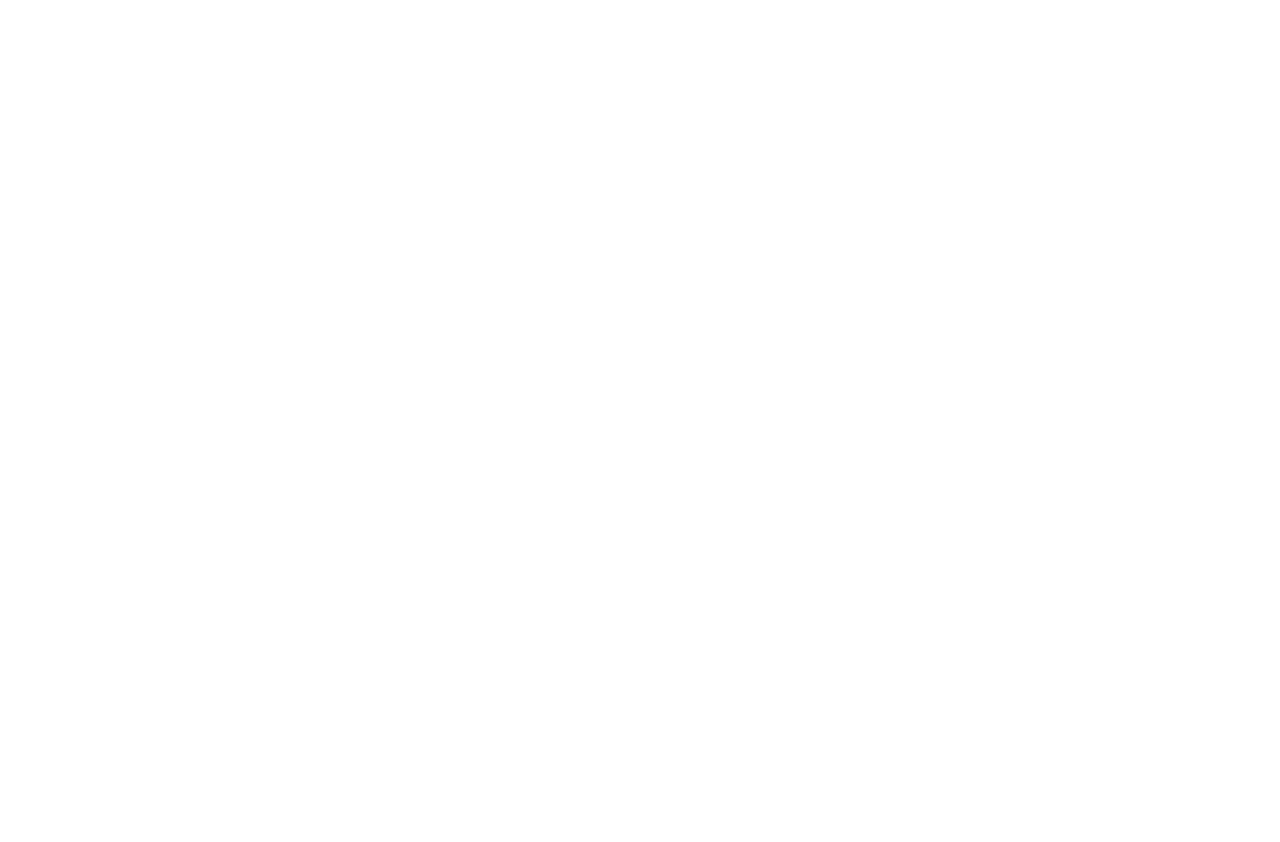
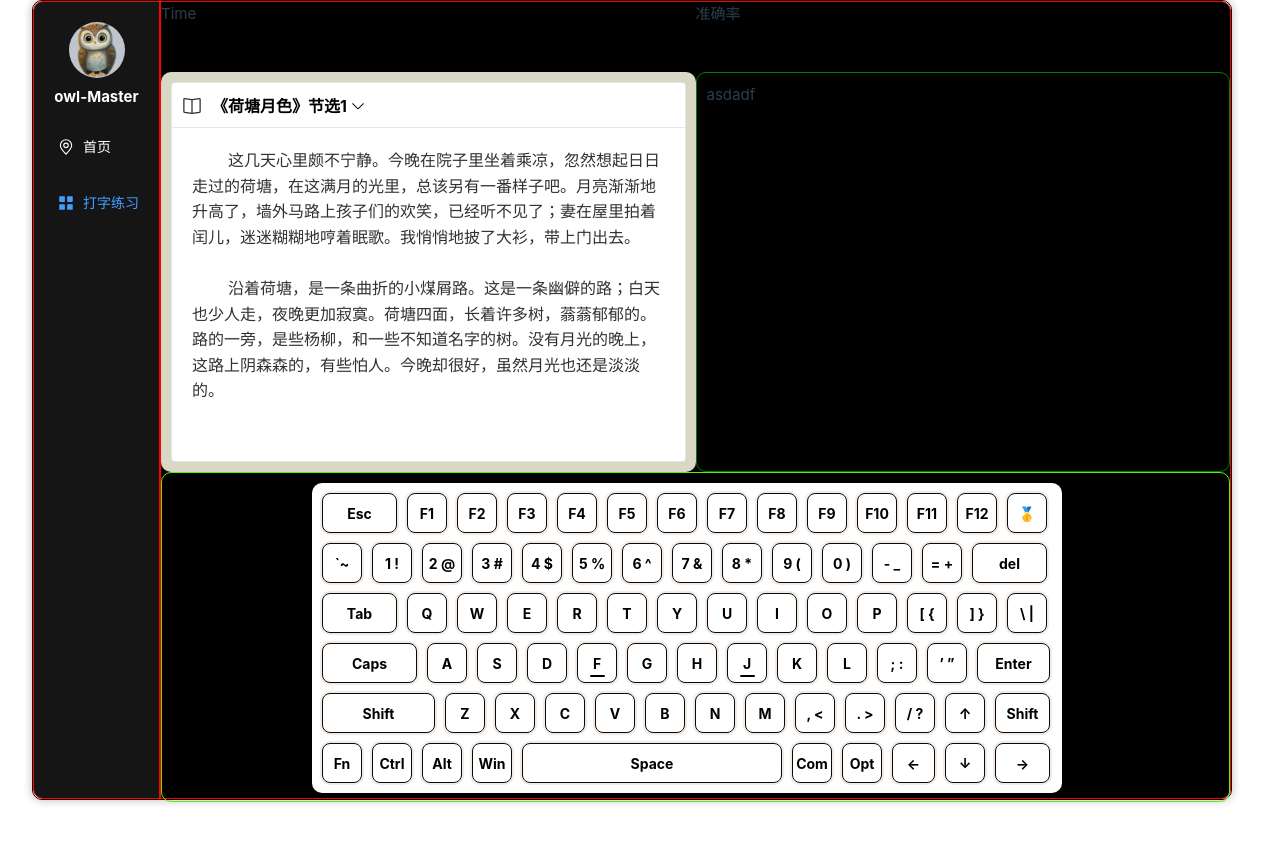
Before and after one commit to northcastle/Owl, a Vue app: page /typingPractice in a window 1280 px wide. Before the commit this address had no page. Shown: the top 842 px of the page. Before the commit the page ends 800 px from the top, so only its background shows below. Built offline with nearby package versions, Linux system fonts and the light colour scheme.

Commit message:
finish the typingprice case show

```diff
--- a/src/components/owlMenuPanel/OwlMenuPanel.vue
+++ b/src/components/owlMenuPanel/OwlMenuPanel.vue
@@ -17,21 +17,22 @@
 
 <script setup lang="ts">
 
-import {reactive,ref} from 'vue'
+import {ref} from 'vue'
+
+import { useRoute } from 'vue-router';
 
 // 导入菜单对象的类型
-import type { MenuObj } from './OwlMenuPanelType';
+import type {MenuObjProps } from './OwlMenuPanelType';
 
 // 声明默认的导航页面
 const defaultMenu = ref('/about')
 
-// 声明一些菜单元素
-const menuList:Array<MenuObj> = reactive([
-  {id:'a',text:'首页',icon:'Location',routerPath:'/about'},
-  {id:'b',text:'打字练习',icon:'Menu',routerPath:'/owlkeyboard'},
-//   {id:'b',text:'About页面',icon:'WarningFilled',routerPath:'/about'},
-])
+// 声明菜单的元素列表 : 支持从父组件传过来
+const menu = defineProps<MenuObjProps>()
 
+// 根据当前的路由地址来确定真实的导航页面
+const currentRoute = useRoute()
+defaultMenu.value = currentRoute.path
 
 </script>
 
--- a/src/components/owlMenuPanel/OwlMenuPanelType.ts
+++ b/src/components/owlMenuPanel/OwlMenuPanelType.ts
@@ -8,3 +8,11 @@
     icon?:string, // 菜单图标
     routerPath?:string, // 菜单路由
 }
+
+/**
+ * 菜单列表属性
+ */
+export interface MenuObjProps{
+    menuList:Array<MenuObj>, // 菜单列表
+    defaultMenu:string, // 默认的导航页
+}
--- a/src/router/index.ts
+++ b/src/router/index.ts
@@ -12,7 +12,7 @@
         {
           path:'',
           name:'homi',
-          redirect:'/owlkeyboard'
+          redirect:'/typingPractice'
         },
         {
           path: '/about',
@@ -24,9 +24,9 @@
         },
 
         {
-          path:'/owlkeyboard',
-          name:'owlkeyboardview',
-          component: () => import('../views/OwlKeyBoardView.vue')
+          path:'/typingPractice',
+          name:'typingPracticeView',
+          component: () => import('../views/typePractice/TypingPractice.vue')
         }
       ]
     },
--- a/src/views/HomeView.vue
+++ b/src/views/HomeView.vue
@@ -12,7 +12,7 @@
       <OwlAvatar :img-url="avatarUrl" nick-name="owl-Master"/>
 
       <!-- 菜单内容 -->
-      <OwlMenuPanel />
+      <OwlMenuPanel :default-menu="defaultMenuRouter" :menu-list="menuList"/>
 
     </div>
     <!-- 右侧的主要内容 -->
@@ -24,9 +24,12 @@
 
 <script setup lang="ts">
 
-import {ref} from 'vue'
+import {ref,reactive} from 'vue'
 
 import { RouterView } from 'vue-router'
+
+// 导入菜单类型
+import type { MenuObj } from '@/components/owlMenuPanel/OwlMenuPanelType'
 
 // 头像组件
 import OwlAvatar from '../components/owlAvatar/OwlAvatar.vue'
@@ -37,6 +40,15 @@
 
 // 头像的图片地址
 const avatarUrl = ref('/owl.png')
+
+// 默认菜单数据
+const defaultMenuRouter = '/about'
+// 声明一些菜单元素
+const menuList:Array<MenuObj> = reactive([
+  {id:'a',text:'首页',icon:'Location',routerPath:'/about'},
+  {id:'b',text:'打字练习',icon:'Menu',routerPath:'/typingPractice'},
+])
+
 
 </script>
 
@@ -54,12 +66,14 @@
 
   .menu{
     flex: 1;
-    border: 0px solid red;
+    border: 1px solid red;
     text-align: center;
+    background-color: rgb(22, 21, 21);
+    border-radius: 10px 0px 0px 10px;
   }
   .content{
     flex:9;
-    border: 0px solid red;
+    border: 1px solid red;
     border-radius: 0px 10px 10px 0px;
     background-color: rgb(0, 0, 0);
   }
--- /dev/null
+++ b/src/views/typePractice/TypingCaseData.ts
@@ -0,0 +1,42 @@
+import type { TypingCaseObj } from "./TypingCasePanelType";
+
+export const typingCaseList : Array<TypingCaseObj> = [
+    {
+        id:'a',
+        title:'《荷塘月色》节选1',
+        content:`        这几天心里颇不宁静。今晚在院子里坐着乘凉，忽然想起日日走过的荷塘，在这满月的光里，总该另有一番样子吧。月亮渐渐地升高了，墙外马路上孩子们的欢笑，已经听不见了；妻在屋里拍着闰儿，迷迷糊糊地哼着眠歌。我悄悄地披了大衫，带上门出去。
+
+        沿着荷塘，是一条曲折的小煤屑路。这是一条幽僻的路；白天也少人走，夜晚更加寂寞。荷塘四面，长着许多树，蓊蓊郁郁的。路的一旁，是些杨柳，和一些不知道名字的树。没有月光的晚上，这路上阴森森的，有些怕人。今晚却很好，虽然月光也还是淡淡的。`
+    },
+
+    {
+        id:'b',
+        title:'《荷塘月色》节选2',
+        content:`
+        路上只我一个人，背着手踱着。这一片天地好像是我的；我也像超出了平常的自己，到了另一个世界里。我爱热闹，也爱冷静；爱群居，也爱独处。像今晚上，一个人在这苍茫的月下，什么都可以想，什么都可以不想，便觉是个自由的人。白天里一定要做的事，一定要说的话，现在都可不理。这是独处的妙处，我且受用这无边的荷香月色好了。
+        `
+    },
+
+    {
+        id:'c',
+        title:'《荷塘月色》节选3',
+        content:`
+        曲曲折折的荷塘上面，弥望的是田田的叶子。叶子出水很高，像亭亭的舞女的裙。层层的叶子中间，零星地点缀着些白花，有袅娜地开着的，有羞涩地打着朵儿的；正如一粒粒的明珠，又如碧天里的星星，又如刚出浴的美人。微风过处，送来缕缕清香，仿佛远处高楼上渺茫的歌声似的。这时候叶子与花也有一丝的颤动，像闪电般，霎时传过荷塘的那边去了。叶子本是肩并肩密密地挨着，这便宛然有了一道凝碧的波痕。叶子底下是脉脉的流水，遮住了，不能见一些颜色；而叶子却更见风致了。
+        `
+    },
+    {
+        id:'d',
+        title:'《荷塘月色》节选4',
+        content:`
+        月光如流水一般，静静地泻在这一片叶子和花上。薄薄的青雾浮起在荷塘里。叶子和花仿佛在牛乳中洗过一样；又像笼着轻纱的梦。虽然是满月，天上却有一层淡淡的云，所以不能朗照；但我以为这恰是到了好处——酣眠固不可少，小睡也别有风味的。月光是隔了树照过来的，高处丛生的灌木，落下参差的斑驳的黑影，峭楞楞如鬼一般；弯弯的杨柳的稀疏的倩影，却又像是画在荷叶上。塘中的月色并不均匀；但光与影有着和谐的旋律，如梵婀玲上奏着的名曲。
+        `
+    },
+    {
+        id:'e',
+        title:'《荷塘月色》节选5',
+        content:`
+        荷塘的四面，远远近近，高高低低都是树，而杨柳最多。这些树将一片荷塘重重围住；只在小路一旁，漏着几段空隙，像是特为月光留下的。树色一例是阴阴的，乍看像一团烟雾；但杨柳的丰姿，便在烟雾里也辨得出。树梢上隐隐约约的是一带远山，只有些大意罢了。树缝里也漏着一两点路灯光，没精打采的，是渴睡人的眼。这时候最热闹的，要数树上的蝉声与水里的蛙声；但热闹是它们的，我什么也没有。
+        `
+    },
+
+]
--- /dev/null
+++ b/src/views/typePractice/TypingCasePanel.vue
@@ -0,0 +1,94 @@
+<!-- 打字案例的组件 -->
+<template>
+
+    <el-card style="width: 100%;height: 100%;" shadow="hover">
+        <template #header>
+            <el-icon :size="20" style="position:absolute;margin-top: 3px;"><Reading /></el-icon>
+            <!-- <span class="header-text">{{ typingCaseObjUsing.title }}</span> -->
+
+            <el-dropdown @command="chooseTypingCaseListItem">
+                <span class="header-text" >
+                    {{ typingCaseObjUsing.title }}
+                    <el-icon class="title-right-arrow"><arrow-down /></el-icon>
+                </span>
+
+                <template #dropdown>
+                    <el-dropdown-menu>
+                        <template v-for="item in typingCaseList">
+                            <el-dropdown-item :command="item">{{item.title}}</el-dropdown-item>
+                        </template>
+                    </el-dropdown-menu>
+                </template>
+            </el-dropdown>
+        </template>
+
+        <template #default>
+            <p class="body-text">{{ typingCaseObjUsing.content }}</p>
+        </template>
+
+    </el-card>
+</template>
+
+<script setup lang="ts">
+
+import {ref,reactive} from 'vue'
+
+import type {TypingCaseObj,TypingCaseProps} from './TypingCasePanelType'
+
+// 传入进来的数据
+const typingCaseProps = defineProps<TypingCaseProps>()
+
+// 当前正在使用的数据
+let typingCaseObjUsing:TypingCaseObj = reactive({id:'',title:'',content:''})
+
+// 默认展示 传入数据的第一条
+let chooseObj = typingCaseProps.typingCaseList[0];
+typingCaseObjUsing = reactive({id:chooseObj.id,title:chooseObj.title,content:chooseObj.content})
+
+
+// 点击选中了某一片文章
+const chooseTypingCaseListItem = (chooseObj:TypingCaseObj)=>{
+    typingCaseObjUsing.id = chooseObj.id;
+    typingCaseObjUsing.title = chooseObj.title;
+    typingCaseObjUsing.content = chooseObj.content;
+
+}
+</script>
+
+<style scoped>
+
+.el-card :deep(.el-card__header) {
+  border: 0px solid rgb(13, 181, 232);
+  border-bottom: 1px solid var(--el-card-border-color);
+  font-weight: bold;
+  padding: 10px;
+
+}
+
+.header-text{
+    font-size: 1rem;
+    font-weight: bold;
+    margin-left: 30px;
+    color: black;
+    margin-top: 2px;
+    cursor: pointer;
+    padding-top: 3px;
+}
+
+.el-dropdown :deep(.el-tooltip__trigger:focus-visible){
+    outline: unset;
+}
+
+.title-right-arrow{
+    position: absolute;
+    margin-left: 3px;
+}
+
+.body-text{
+    border: 0px solid red;
+    white-space: pre-wrap;
+    font-size: 1rem;
+}
+
+
+</style>
--- /dev/null
+++ b/src/views/typePractice/TypingCasePanelType.ts
@@ -0,0 +1,12 @@
+
+// 案例对象
+export interface TypingCaseObj{
+    id:string, // 数据ID
+    title:string, // 标题
+    content:string, // 文本内容
+}
+
+// 注入的对象
+export interface TypingCaseProps{
+    typingCaseList:Array<TypingCaseObj>
+}
--- a/src/views/OwlKeyBoardView.vue
+++ b/src/views/typePractice/TypingPractice.vue
@@ -1,25 +1,17 @@
 
 <!--
-    展示键盘的组件
+    打字练习的主页面
  -->
 <template>
     <div class="key-board-view">
         <el-row>
+            <!-- 顶部的事件和准确率 -->
+            <el-col :span="12"><div style="height: 70px;">Time</div> </el-col>
+            <el-col :span="12"><div style="height: 70px;">准确率</div></el-col>
             <!-- 左侧的案例内容 -->
             <el-col :span="12">
                 <div class="text-box-left">
-                    <el-card style="width: 100%;height: 100%;" shadow="hover">
-                        <template #header>
-                            <div class="content-header">
-                                <span>Card name</span>
-                            </div>
-                        </template>
-
-                        <el-scrollbar height="450px">
-                            <p v-for="o in 400" :key="o" class="text item">{{ 'List item ' + o }}</p>
-                        </el-scrollbar>
-
-                    </el-card>
+                  <TypingCasePanel :typing-case-list="typingCaseList" />
                 </div>
             </el-col>
             <!-- 右侧的输入内容 -->
@@ -38,7 +30,12 @@
 
 <script setup lang="ts">
 
-import OwlKeyBoard from '../components/owlkeyboard/OwlKeyBoard.vue'
+import TypingCasePanel from './TypingCasePanel.vue';
+
+import OwlKeyBoard from '../../components/owlkeyboard/OwlKeyBoard.vue'
+
+import {typingCaseList} from './TypingCaseData'
+
 
 </script>
 
@@ -53,16 +50,18 @@
 }
 
 .text-box-left{
-    border: 1px solid green;
-    background-color: rgb(240, 236, 12);
-    height: 470px;
+    border: 0px solid green;
+    background-color: rgb(216, 216, 197);
+    height: 400px;
     border-radius: 10px 10px 10px 10px;
     padding: 10px;
 }
 
+
+
 .text-box-right{
     border: 1px solid green;
-    height: 470px;
+    height: 400px;
     border-radius: 10px 10px 10px 10px;
     padding: 10px;
 }
@@ -77,3 +76,4 @@
 }
 
 </style>
+./TypingCaseData
```
